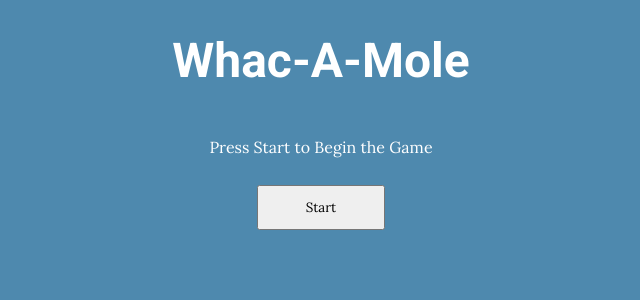
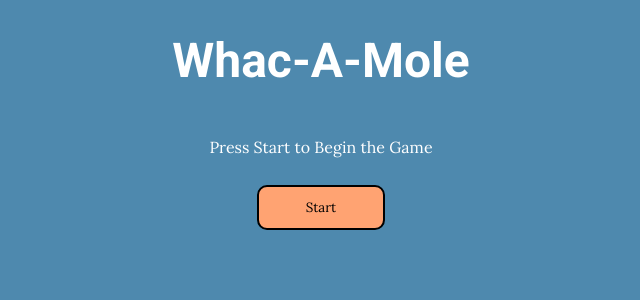
Before and after one commit to seanmcquaid/Whac-A-Mole, a React (Create React App) app in the folder client/: page / in a window 1280 px wide. Shown: the top 300 px of the page, without its empty margins (319-959 px from the left). Built offline with nearby package versions, Linux system fonts and the light colour scheme; the HTML template or start-up script is replaced by a standard one.

Commit message:
styled button

```diff
--- a/client/src/constants.ts
+++ b/client/src/constants.ts
@@ -16,7 +16,11 @@ export default class Constants {
   }
 
   static get buttonColor(): string {
-    return '#43658b';
+    return '#ffa372';
+  }
+
+  static get buttonTextColor(): string {
+    return 'black';
   }
 
   static get headerFontColor(): string {
--- a/client/src/sharedComponents/universal/Button.tsx
+++ b/client/src/sharedComponents/universal/Button.tsx
@@ -19,6 +19,10 @@ const StyledButton = styled.button`
   padding: 0.75rem;
   margin: 0.75rem;
   width: 8rem;
+  background-color: ${Constants.buttonColor};
+  color: ${Constants.buttonTextColor};
+  border: 2px solid black;
+  border-radius: 10px;
 `;
 
 export default Button;
```
